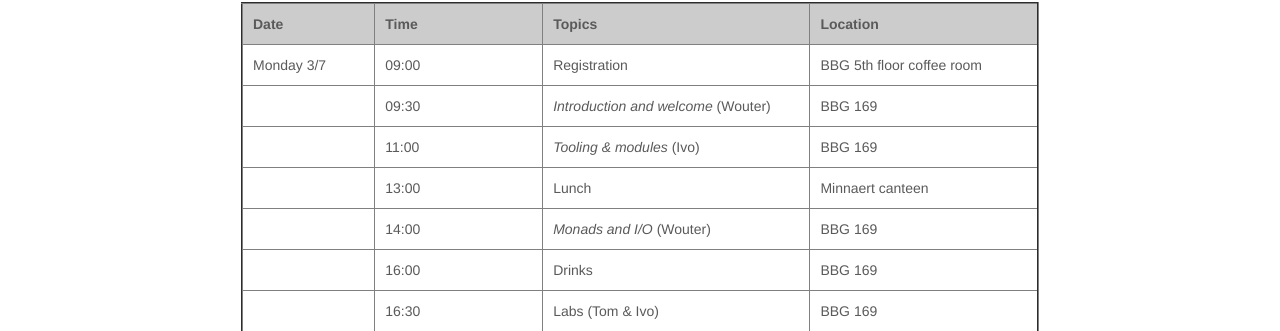
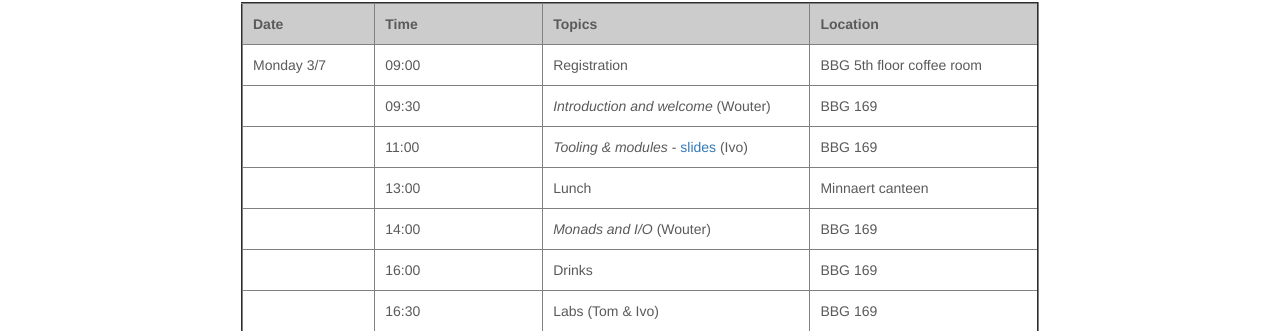
Before and after one commit to uu-afp/uu-afp.github.io, a Jekyll site: the page built from schedule.html, in a window 1280 px wide. Shown: the part 281-612 px from the top of the page. Built offline with Jekyll 4.4.1, drawn with Linux system fonts in a browser that asks for light colours; nearby versions of some CDN libraries.

Commit message:
Added slides 01.

```diff
--- a/schedule.html
+++ b/schedule.html
@@ -55,7 +55,7 @@ The preliminary program for this year's summer school is now fixed.
     <tr>
       <td></td>
       <td>11:00</td>
-      <td><i>Tooling & modules</i> (Ivo) </td>
+      <td><i>Tooling & modules</i> - <a href="slides/01-intro.pdf">slides</a> (Ivo) </td>
       <td>BBG 169</td>
     </tr>
 
```
Also changed, not shown: 1 other file.
